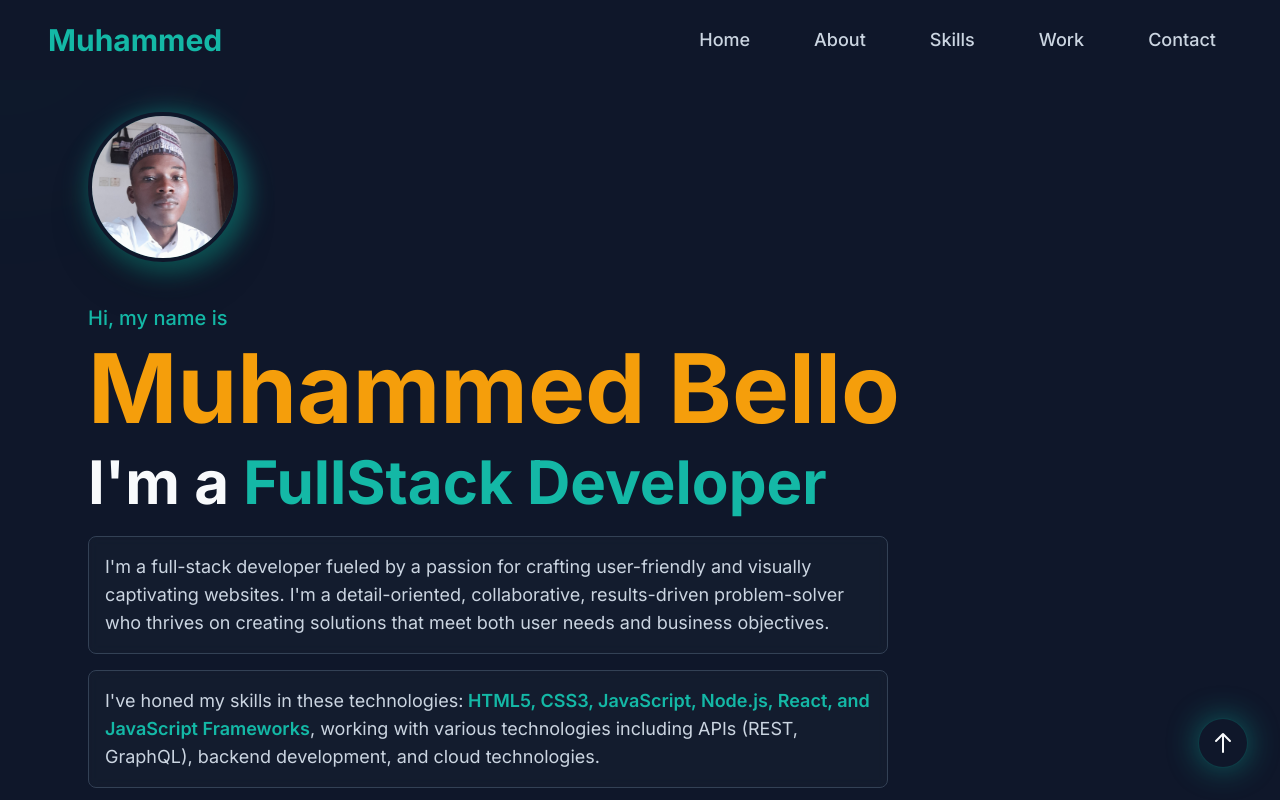
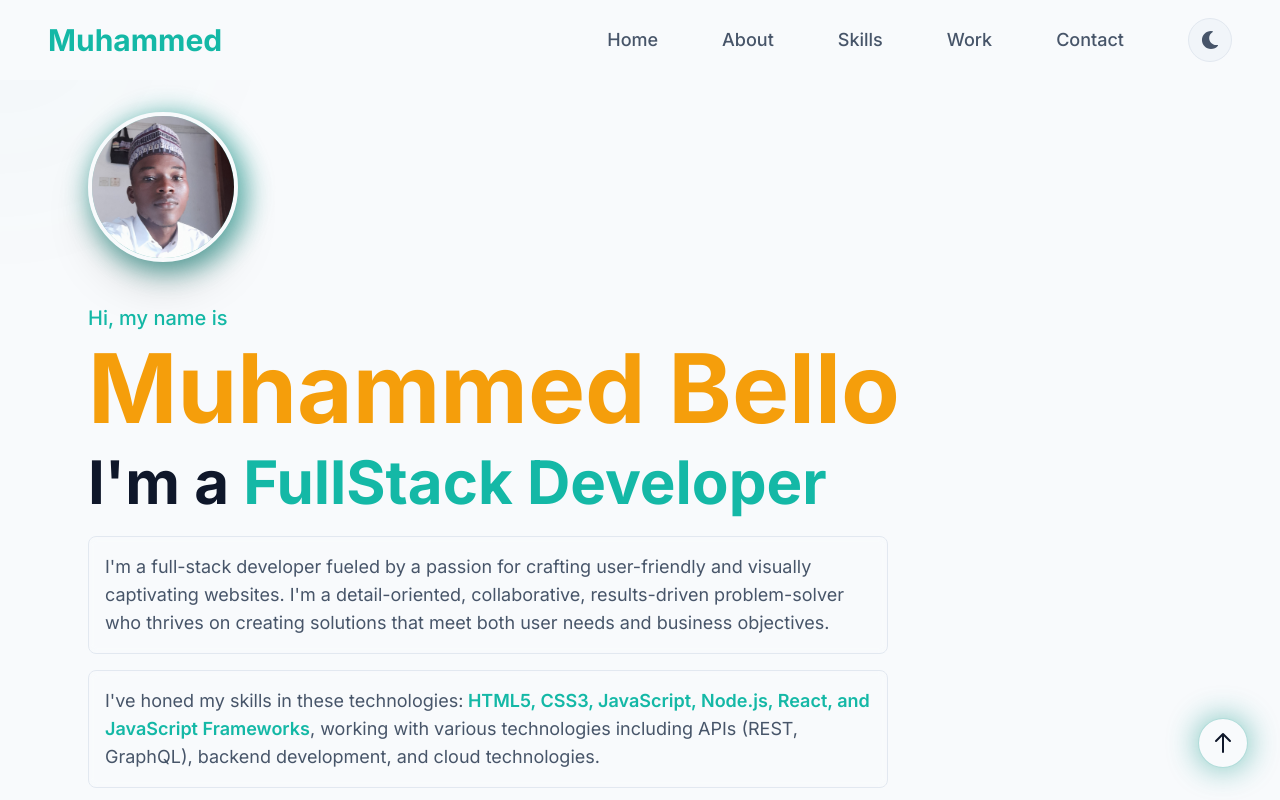
Before and after one commit to bomaolad/my-portfolio-main, a React (Create React App) app: page / in a window 1280 px wide. Shown: the top 800 px of the page. Built offline with nearby package versions, Linux system fonts and the light colour scheme.

Commit message:
add dark mode option

```diff
--- a/src/App.js
+++ b/src/App.js
@@ -1,4 +1,5 @@
 import React from "react";
+import { ThemeProvider } from "./context/ThemeContext";
 import Header from "./components/Header";
 import Home from "./components/Home";
 import About from "./components/About";
@@ -9,6 +10,7 @@ import Footer from "./components/Footer";
 
 function App() {
   return (
+    <ThemeProvider>
       <div>
         <Header />
         <Home />
@@ -18,6 +20,7 @@ function App() {
         <Contacts />
         <Footer />
       </div>
+    </ThemeProvider>
   );
 }
 
--- a/src/components/Header.jsx
+++ b/src/components/Header.jsx
@@ -1,12 +1,14 @@
 import React, { useState, useEffect } from 'react'
-import { FaBars, FaTimes, FaGithub, FaTwitter } from "react-icons/fa";
+import { FaBars, FaTimes, FaGithub, FaTwitter, FaSun, FaMoon } from "react-icons/fa";
 import { HiOutlineMail } from 'react-icons/hi';
 import { Link } from 'react-scroll'
 import { motion, AnimatePresence } from 'framer-motion'
+import { useTheme } from '../context/ThemeContext';
 
 function Header() {
   const [nav, setNav] = useState(false);
   const [scrolled, setScrolled] = useState(false);
+  const { isDark, toggleTheme } = useTheme();
 
   const handleClick = () => setNav(!nav);
 
@@ -57,7 +59,7 @@ function Header() {
         <div className="absolute -bottom-1 left-0 w-0 h-0.5 bg-primary group-hover:w-full transition-all duration-300"></div>
       </motion.div>
 
-      <ul className='hidden md:flex gap-8'>
+      <ul className='hidden md:flex gap-8 items-center'>
         {navItems.map((item, i) => (
           <motion.li
             key={item}
@@ -73,16 +75,63 @@ function Header() {
             <span className="absolute -bottom-1 left-0 w-0 h-0.5 bg-primary group-hover:w-full transition-all duration-300"></span>
           </motion.li>
         ))}
+
+        {/* Theme Toggle Button */}
+        <motion.button
+          onClick={toggleTheme}
+          className="ml-4 p-3 rounded-full bg-surface-lighter hover:bg-primary/20 border border-border hover:border-primary/50 text-text-secondary hover:text-primary-light transition-all duration-300"
+          whileHover={{ scale: 1.1, rotate: 15 }}
+          whileTap={{ scale: 0.9 }}
+          initial={{ opacity: 0, y: -20 }}
+          animate={{ opacity: 1, y: 0 }}
+          transition={{ delay: 0.5, duration: 0.5 }}
+        >
+          <AnimatePresence mode="wait">
+            {isDark ? (
+              <motion.div
+                key="sun"
+                initial={{ rotate: -90, opacity: 0 }}
+                animate={{ rotate: 0, opacity: 1 }}
+                exit={{ rotate: 90, opacity: 0 }}
+                transition={{ duration: 0.2 }}
+              >
+                <FaSun size={18} />
+              </motion.div>
+            ) : (
+              <motion.div
+                key="moon"
+                initial={{ rotate: 90, opacity: 0 }}
+                animate={{ rotate: 0, opacity: 1 }}
+                exit={{ rotate: -90, opacity: 0 }}
+                transition={{ duration: 0.2 }}
+              >
+                <FaMoon size={18} />
+              </motion.div>
+            )}
+          </AnimatePresence>
+        </motion.button>
       </ul>
+
+      {/* Mobile: Theme Toggle + Menu Button */}
+      <div className="md:hidden flex items-center gap-4">
+        <motion.button
+          onClick={toggleTheme}
+          className="p-2.5 rounded-full bg-surface-lighter hover:bg-primary/20 border border-border text-text-secondary hover:text-primary-light transition-all duration-300"
+          whileHover={{ scale: 1.1 }}
+          whileTap={{ scale: 0.9 }}
+        >
+          {isDark ? <FaSun size={18} /> : <FaMoon size={18} />}
+        </motion.button>
 
         <motion.div
           onClick={handleClick}
-        className='md:hidden z-10 cursor-pointer text-text-secondary hover:text-primary-light transition-colors duration-300'
+          className='z-10 cursor-pointer text-text-secondary hover:text-primary-light transition-colors duration-300'
           whileHover={{ scale: 1.1 }}
           whileTap={{ scale: 0.9 }}
         >
           {!nav ? <FaBars size={24} /> : <FaTimes size={24} />}
         </motion.div>
+      </div>
 
       <AnimatePresence>
         {nav && (
--- /dev/null
+++ b/src/context/ThemeContext.jsx
@@ -0,0 +1,41 @@
+import React, { createContext, useContext, useState, useEffect } from 'react';
+
+const ThemeContext = createContext();
+
+export const useTheme = () => {
+  const context = useContext(ThemeContext);
+  if (!context) {
+    throw new Error('useTheme must be used within a ThemeProvider');
+  }
+  return context;
+};
+
+export const ThemeProvider = ({ children }) => {
+  const [isDark, setIsDark] = useState(() => {
+    // Check localStorage first, then system preference
+    const saved = localStorage.getItem('theme');
+    if (saved) {
+      return saved === 'dark';
+    }
+    return window.matchMedia('(prefers-color-scheme: dark)').matches;
+  });
+
+  useEffect(() => {
+    const root = document.documentElement;
+    if (isDark) {
+      root.classList.add('dark');
+      localStorage.setItem('theme', 'dark');
+    } else {
+      root.classList.remove('dark');
+      localStorage.setItem('theme', 'light');
+    }
+  }, [isDark]);
+
+  const toggleTheme = () => setIsDark(!isDark);
+
+  return (
+    <ThemeContext.Provider value={{ isDark, toggleTheme }}>
+      {children}
+    </ThemeContext.Provider>
+  );
+};
--- a/src/index.css
+++ b/src/index.css
@@ -3,9 +3,34 @@
 @tailwind utilities;
 
 @layer base {
+  /* Light mode (default) */
+  :root {
+    --color-surface: #f8fafc;
+    --color-surface-light: #ffffff;
+    --color-surface-lighter: #f1f5f9;
+    --color-text-primary: #0f172a;
+    --color-text-secondary: #475569;
+    --color-text-muted: #64748b;
+    --color-border: #e2e8f0;
+    --color-border-light: #cbd5e1;
+  }
+
+  /* Dark mode */
+  .dark {
+    --color-surface: #0f172a;
+    --color-surface-light: #1e293b;
+    --color-surface-lighter: #334155;
+    --color-text-primary: #f8fafc;
+    --color-text-secondary: #cbd5e1;
+    --color-text-muted: #94a3b8;
+    --color-border: #334155;
+    --color-border-light: #475569;
+  }
+
   body {
-    @apply font-sans antialiased;
+    @apply font-sans antialiased bg-surface text-text-primary transition-colors duration-300;
   }
+
   li {
     @apply px-4;
     @apply cursor-pointer;
--- a/tailwind.config.js
+++ b/tailwind.config.js
@@ -1,6 +1,7 @@
 /** @type {import('tailwindcss').Config} */
 module.exports = {
   content: ["./src/**/*.{js,jsx,ts,tsx}"],
+  darkMode: 'class',
   theme: {
     extend: {
       fontFamily: {
@@ -46,32 +47,32 @@ module.exports = {
           light: '#f43f5e',   // rose-500
           dark: '#be123c',    // rose-700
         },
-        // Surface colors - Backgrounds
+        // Surface colors - Backgrounds (using CSS variables for theme switching)
         surface: {
-          DEFAULT: '#0f172a', // slate-900
-          light: '#1e293b',   // slate-800
-          lighter: '#334155', // slate-700
-          card: '#1e293b',    // slate-800
-          hover: '#334155',   // slate-700
+          DEFAULT: 'var(--color-surface)',
+          light: 'var(--color-surface-light)',
+          lighter: 'var(--color-surface-lighter)',
+          card: 'var(--color-surface-light)',
+          hover: 'var(--color-surface-lighter)',
         },
-        // Text colors
+        // Text colors (using CSS variables for theme switching)
         text: {
-          DEFAULT: '#f8fafc', // slate-50
-          primary: '#f8fafc', // slate-50
-          secondary: '#cbd5e1', // slate-300
-          muted: '#94a3b8',   // slate-400
-          inverse: '#0f172a', // slate-900
+          DEFAULT: 'var(--color-text-primary)',
+          primary: 'var(--color-text-primary)',
+          secondary: 'var(--color-text-secondary)',
+          muted: 'var(--color-text-muted)',
+          inverse: '#0f172a',
         },
-        // Border colors
+        // Border colors (using CSS variables for theme switching)
         border: {
-          DEFAULT: '#334155', // slate-700
-          light: '#475569',   // slate-600
-          muted: '#1e293b',   // slate-800
+          DEFAULT: 'var(--color-border)',
+          light: 'var(--color-border-light)',
+          muted: 'var(--color-surface-light)',
         },
         // Muted backgrounds
         muted: {
-          DEFAULT: '#1e293b', // slate-800
-          foreground: '#94a3b8', // slate-400
+          DEFAULT: 'var(--color-surface-light)',
+          foreground: 'var(--color-text-muted)',
         },
       },
     },
```
Lines whose indentation alone changed are shown as unchanged.
